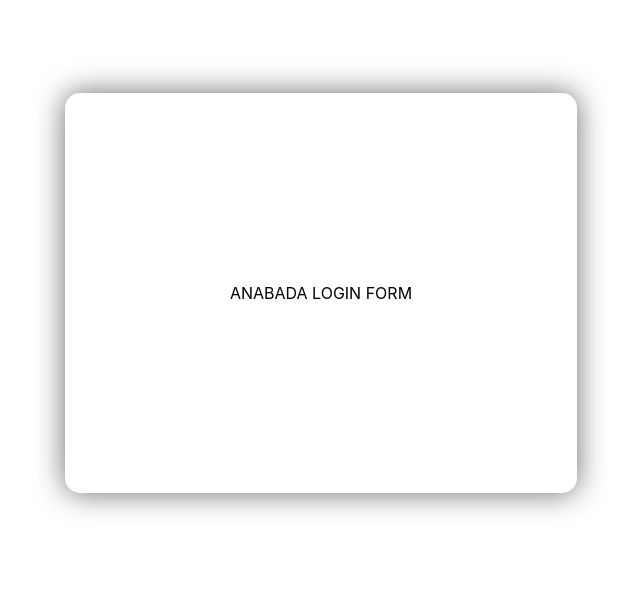
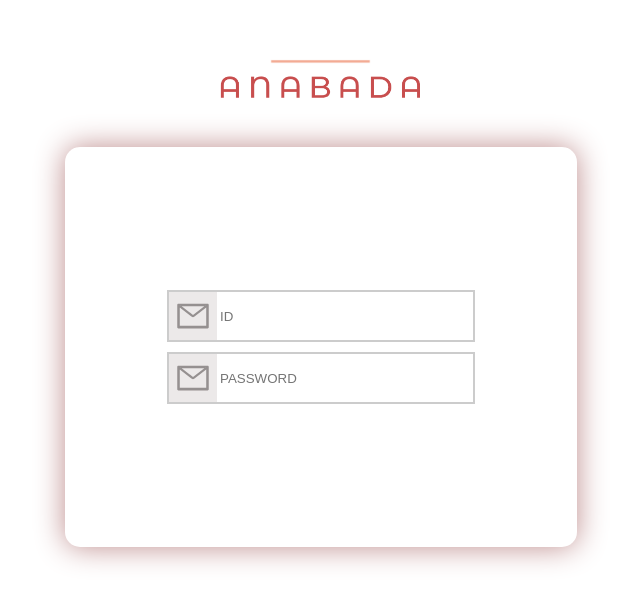
Before and after one commit to kcm0147/Anabada_Project, a React (Create React App) app in the folder client/: page /login in a window 1280 px wide. Shown: the part 107-710 px from the top of the page, without its empty margins (319-959 px from the left). Built offline with nearby package versions, Linux system fonts and the light colour scheme.

Commit message:
[frontend] login view start

```diff
--- a/client/src/assets/css/Loginview.css
+++ b/client/src/assets/css/Loginview.css
@@ -2,6 +2,7 @@
     width: 100%;
     height: 100%;
     display: flex;
+    flex-direction: column;
     justify-content: center;
     align-items: center;
 }
@@ -13,8 +14,47 @@
     width: 40%;
     height: 50%;
     border-radius: 15px;
-    box-shadow: 0px 0px 30px rgb(110, 107, 107);
+    box-shadow: 0px 0px 30px rgb(189, 139, 139);
     animation: moveLoginBox 1s;
+}
+
+form {
+    /* border: black solid; */
+}
+
+.label-box {
+    display: flex;
+    border: #ccc 2px solid;
+    height: 48px;
+    margin: 10px 0px;
+}
+
+.login-icons {
+    color: rgb(149, 144, 144);
+    background-color: rgb(236, 233, 233);
+    width: 36px;
+    height: 36px;
+    padding: 6px;
+    /* margin-bottom: -3px; */
+}
+
+.input-text-box {
+    display: flex;
+    align-items: center;
+    height: 48px;
+    margin: 0px;
+}
+
+.input-text-box input {
+    border: none;
+    outline: none;
+    margin: 1px;
+    width: 250px;
+}
+
+.login-logo-image {
+    width: 250px;
+    margin-bottom: 25px;
 }
 
 @keyframes moveLoginBox {
--- a/client/src/components/login/Loginview.js
+++ b/client/src/components/login/Loginview.js
@@ -1,10 +1,26 @@
 import 'assets/css/Loginview.css'
+import Logoimage from 'assets/image/logo.png'
+import { AiOutlineMail } from 'react-icons/ai'
 
 export default function Loginview() {
     return (
         <div className='all-div'>
+            <img src={Logoimage} alt='LOGO' className='login-logo-image' />
             <div className='login-box'>
-                ANABADA LOGIN FORM
+                <form>
+                    <label className='label-box'>
+                        <AiOutlineMail className='login-icons' />
+                        <span className='input-text-box'>
+                            <input type='text' placeholder='ID'></input>
+                        </span>
+                    </label>
+                    <label className='label-box'>
+                        <AiOutlineMail className='login-icons' />
+                        <span className='input-text-box'>
+                            <input type='text' placeholder='PASSWORD'></input>
+                        </span>
+                    </label>
+                </form>
             </div>
         </div>
     )
--- a/client/src/components/navbar.js
+++ b/client/src/components/navbar.js
@@ -6,7 +6,9 @@ export default function Navbar() {
 
     return (
         <nav className='nav-style'>
-            <img src={Logoimage} alt='LOGO' className='nav-logo'></img>
+            <div>
+                <img src={Logoimage} alt='LOGO' className='nav-logo'></img>
+            </div>
             <div className='nav-searchbar'>
                 <input className='nav-searchinput' type='text' placeholder='관심있는 경매품을 검색해보세요!'></input>
             </div>
```
